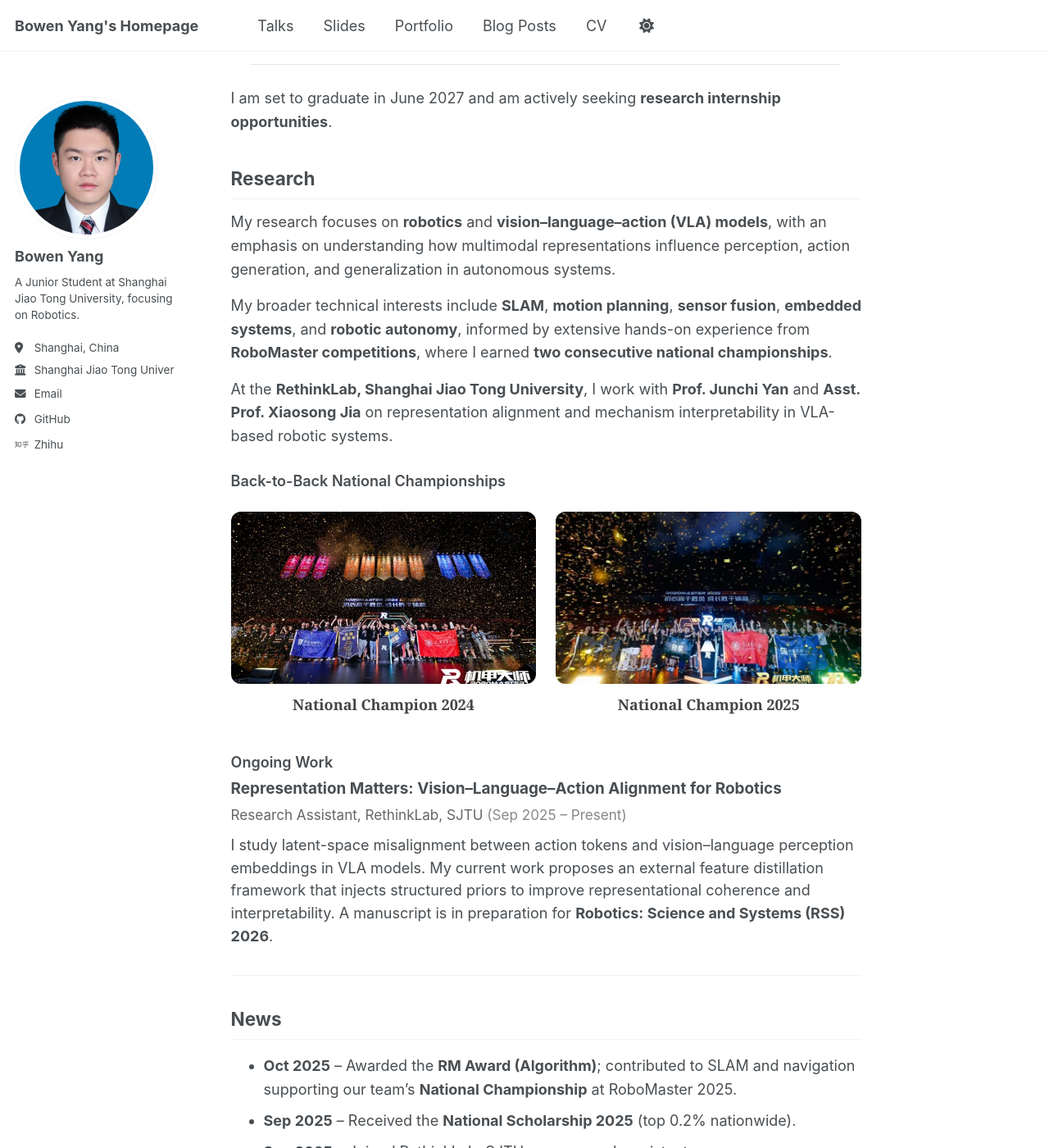
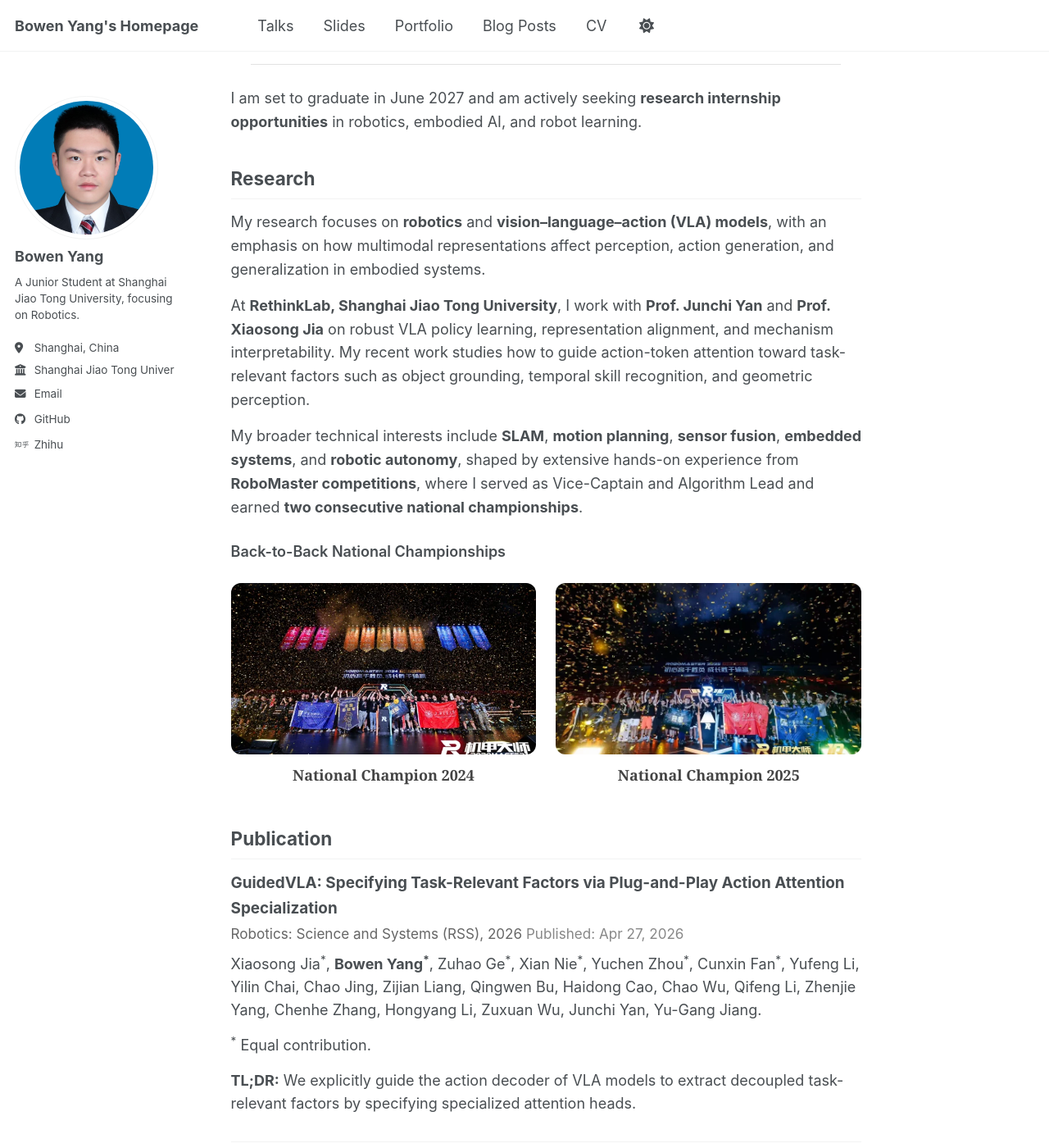
Before and after one commit to ybwowen/ybwowen.github.io, a Jekyll site: the page built from _pages/about.md, in a window 1280 px wide and 1400 px high, scrolled down 699 px. Shown: the whole window at 82% size. Built offline with Jekyll 4.4.1, drawn with Linux system fonts in a browser that asks for light colours; a script bundle is joined from its source files by our own code; library files that are not in the unit come from our copies; some of the changed text lies outside the part shown.

Commit message:
feat: RSS 2026

```diff
--- a/_pages/about.md
+++ b/_pages/about.md
@@ -26,21 +26,22 @@ redirect_from:
   <hr class="hero-divider">
 
   <p>
-    I am set to graduate in June 2027 and am actively seeking <strong>research internship opportunities</strong>.
+    I am set to graduate in June 2027 and am actively seeking <strong>research internship opportunities</strong> in robotics, embodied AI, and robot learning.
   </p>
-
 </div>
 
 
 ## Research
 
-My research focuses on **robotics** and **vision–language–action (VLA) models**, with an emphasis on understanding how multimodal representations influence perception, action generation, and generalization in autonomous systems.
+My research focuses on **robotics** and **vision–language–action (VLA) models**, with an emphasis on how multimodal representations affect perception, action generation, and generalization in embodied systems.
 
-My broader technical interests include **SLAM**, **motion planning**, **sensor fusion**, **embedded systems**, and **robotic autonomy**, informed by extensive hands-on experience from **RoboMaster competitions**, where I earned **two consecutive national championships**.
+At **RethinkLab, Shanghai Jiao Tong University**, I work with **Prof. Junchi Yan** and **Prof. Xiaosong Jia** on robust VLA policy learning, representation alignment, and mechanism interpretability. My recent work studies how to guide action-token attention toward task-relevant factors such as object grounding, temporal skill recognition, and geometric perception.
 
-At the **RethinkLab, Shanghai Jiao Tong University**, I work with **Prof. Junchi Yan** and **Asst. Prof. Xiaosong Jia** on representation alignment and mechanism interpretability in VLA-based robotic systems.
+My broader technical interests include **SLAM**, **motion planning**, **sensor fusion**, **embedded systems**, and **robotic autonomy**, shaped by extensive hands-on experience from **RoboMaster competitions**, where I served as Vice-Captain and Algorithm Lead and earned **two consecutive national championships**.
+
 
 ### Back-to-Back National Championships
+
 <div class="figure-pair">
   <!-- 2024 Champion -->
   <figure class="figure-card">
@@ -78,21 +79,31 @@ At the **RethinkLab, Shanghai Jiao Tong University**, I work with **Prof. Junchi
 </div>
 
 
-### Ongoing Work
+## Publication
+
 <div class="project-block">
   <div class="project-title">
-    Representation Matters: Vision–Language–Action Alignment for Robotics
+    GuidedVLA: Specifying Task-Relevant Factors via Plug-and-Play Action Attention Specialization
   </div>
 
   <div class="project-meta">
-    Research Assistant, RethinkLab, SJTU
-    <span class="project-time">(Sep 2025 – Present)</span>
+    Robotics: Science and Systems (RSS), 2026
+    <span class="project-time">Published: Apr 27, 2026</span>
   </div>
 
   <p class="project-desc">
-    I study latent-space misalignment between action tokens and vision–language perception embeddings in VLA models.
-    My current work proposes an external feature distillation framework that injects structured priors to improve representational coherence and interpretability.
-    A manuscript is in preparation for <strong>Robotics: Science and Systems (RSS) 2026</strong>.
+    Xiaosong Jia<sup>*</sup>, <strong>Bowen Yang<sup>*</sup></strong>, Zuhao Ge<sup>*</sup>,
+    Xian Nie<sup>*</sup>, Yuchen Zhou<sup>*</sup>, Cunxin Fan<sup>*</sup>,
+    Yufeng Li, Yilin Chai, Chao Jing, Zijian Liang, Qingwen Bu, Haidong Cao, Chao Wu,
+    Qifeng Li, Zhenjie Yang, Chenhe Zhang, Hongyang Li, Zuxuan Wu, Junchi Yan, Yu-Gang Jiang.
+  </p>
+
+  <p class="project-desc">
+    <sup>*</sup> Equal contribution.
+  </p>
+
+  <p class="project-desc">
+    <strong>TL;DR:</strong> We explicitly guide the action decoder of VLA models to extract decoupled task-relevant factors by specifying specialized attention heads.
   </p>
 </div>
 
@@ -100,6 +111,7 @@ At the **RethinkLab, Shanghai Jiao Tong University**, I work with **Prof. Junchi
 
 ## News
 
+- <strong>Apr 2026</strong> – Our paper <strong>GuidedVLA: Specifying Task-Relevant Factors via Plug-and-Play Action Attention Specialization</strong> was accepted to <strong>Robotics: Science and Systems (RSS) 2026</strong>.
 - <strong>Oct 2025</strong> – Awarded the <strong>RM Award (Algorithm)</strong>; contributed to SLAM and navigation supporting our team’s <strong>National Championship</strong> at RoboMaster 2025.
 - <strong>Sep 2025</strong> – Received the <strong>National Scholarship 2025</strong> (top 0.2% nationwide).
 - <strong>Sep 2025</strong> – Joined RethinkLab, SJTU as a research assistant.
```
Also changed, not shown: 1 other file.
